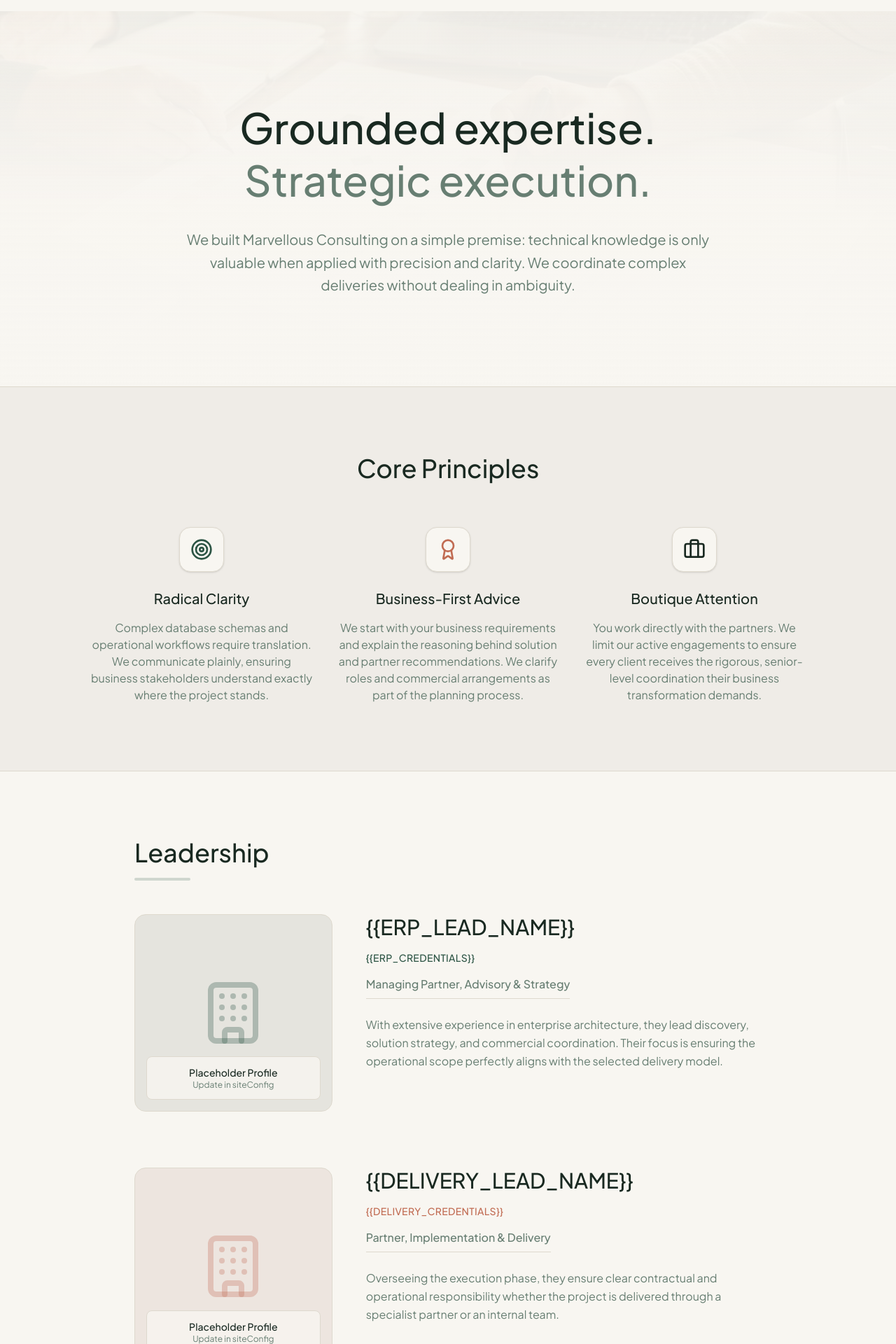
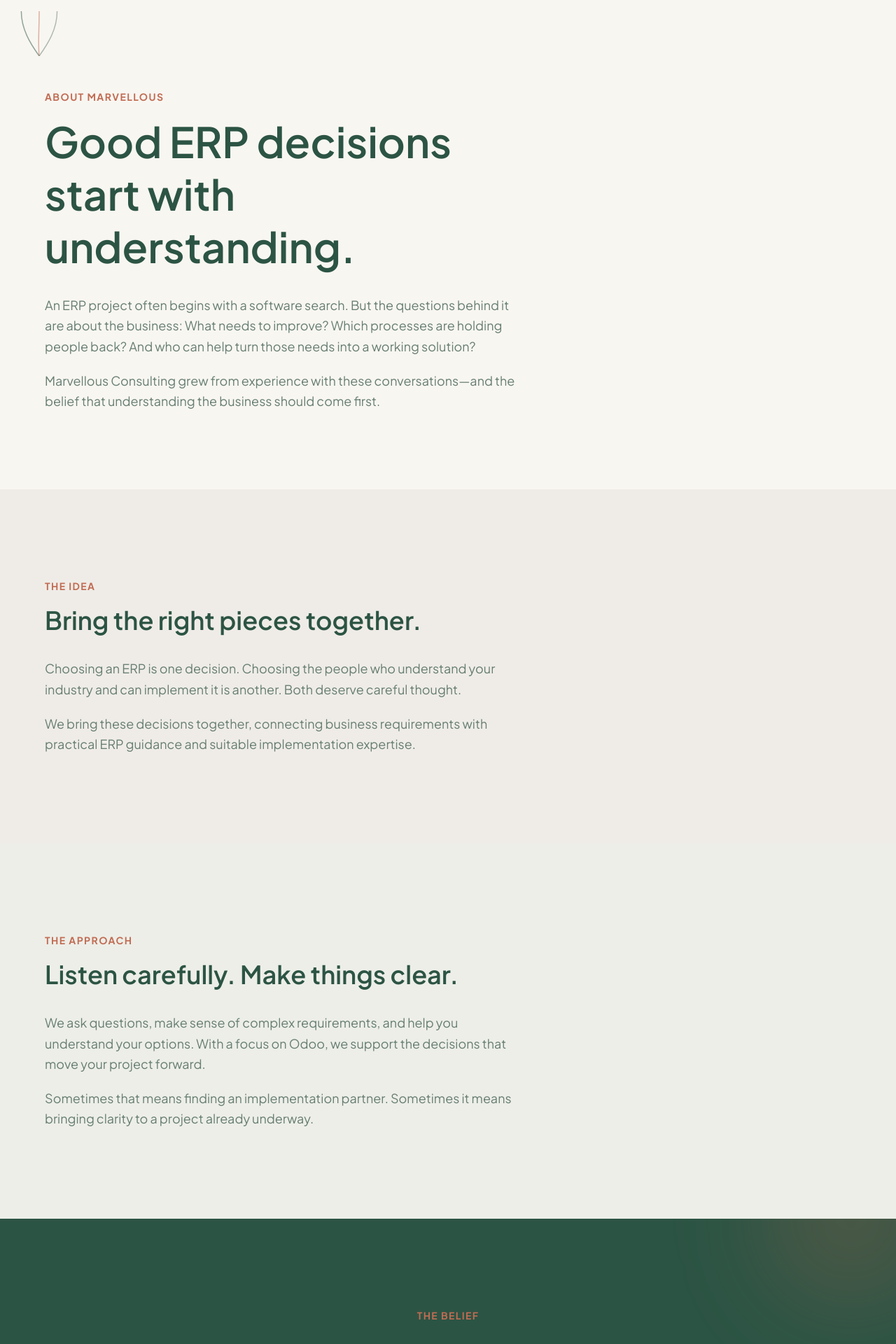
Before and after one commit to meghalshah9531/marvellous-website-vercel, a React (Vite) app in the folder artifacts/marvellous-consulting/: page /about in a window 1280 px wide. Shown: the part 80-2000 px from the top of the page at 70% size. Built offline with nearby package versions, Linux system fonts and the light colour scheme.

Commit message:
feat: About US

```diff
--- /dev/null
+++ b/artifacts/marvellous-consulting/src/components/converging-lines.tsx
@@ -0,0 +1,41 @@
+import { useRef } from "react"
+import { motion, useInView, useReducedMotion } from "framer-motion"
+
+// Three lines—business needs, ERP, implementation expertise—gradually meeting.
+export function ConvergingLines() {
+  const ref = useRef(null)
+  const isInView = useInView(ref, { once: true, margin: "-10% 0px -10% 0px" })
+  const reduceMotion = useReducedMotion()
+
+  const lines = [
+    { d: "M10,0 C10,40 30,72 50,100", color: "hsl(var(--primary))", delay: 0 },
+    { d: "M50,0 C50,40 47,72 50,100", color: "hsl(var(--secondary))", delay: 0.15 },
+    { d: "M90,0 C90,40 70,72 50,100", color: "hsl(var(--muted-foreground))", delay: 0.3 },
+  ]
+
+  return (
+    <svg
+      ref={ref}
+      aria-hidden="true"
+      className="hidden lg:block absolute inset-y-0 left-2 xl:left-6 w-16 pointer-events-none"
+      viewBox="0 0 100 100"
+      preserveAspectRatio="none"
+    >
+      {lines.map((line) => (
+        <motion.path
+          key={line.d}
+          d={line.d}
+          fill="none"
+          stroke={line.color}
+          strokeWidth={1.5}
+          strokeLinecap="round"
+          vectorEffect="non-scaling-stroke"
+          opacity={0.5}
+          initial={reduceMotion ? false : { pathLength: 0 }}
+          animate={isInView || reduceMotion ? { pathLength: 1 } : { pathLength: 0 }}
+          transition={{ duration: 1.6, delay: line.delay, ease: "easeInOut" }}
+        />
+      ))}
+    </svg>
+  )
+}
--- a/artifacts/marvellous-consulting/src/config/site.ts
+++ b/artifacts/marvellous-consulting/src/config/site.ts
@@ -16,20 +16,6 @@ export const siteConfig = {
   social: {
     linkedin: "https://www.linkedin.com/company/marvellous-consulting", // {{PLACEHOLDER}}
   },
-  partners: {
-    erp: {
-      name: "{{ERP_LEAD_NAME}}",
-      credentials: "{{ERP_CREDENTIALS}}",
-      title: "Managing Partner, Advisory & Strategy",
-      bio: "With extensive experience in enterprise architecture, they lead discovery, solution strategy, and commercial coordination. Their focus is ensuring the operational scope perfectly aligns with the selected delivery model."
-    },
-    delivery: {
-      name: "{{DELIVERY_LEAD_NAME}}",
-      credentials: "{{DELIVERY_CREDENTIALS}}",
-      title: "Partner, Implementation & Delivery",
-      bio: "Overseeing the execution phase, they ensure clear contractual and operational responsibility whether the project is delivered through a specialist partner or an internal team."
-    }
-  },
   disclaimer: {
     odoo: "Odoo is a registered trademark of Odoo S.A. Marvellous Consulting is an independent advisory and implementation coordination partner and is not directly affiliated with Odoo S.A."
   }
--- a/artifacts/marvellous-consulting/src/pages/about.tsx
+++ b/artifacts/marvellous-consulting/src/pages/about.tsx
@@ -1,87 +1,37 @@
 import { SEO } from "@/components/seo"
 import { ScrollReveal } from "@/components/scroll-reveal"
-import { CtaSection } from "@/components/cta-section"
-import { Building, Award, Target, Briefcase } from "lucide-react"
-import { siteConfig } from "@/config/site"
+import { ConvergingLines } from "@/components/converging-lines"
+import { Button } from "@/components/ui/button"
+import { Link } from "wouter"
 
 export default function About() {
   return (
     <div className="pt-24 min-h-screen">
       <SEO
         title="About Us"
-        description="Marvellous Consulting helps businesses plan ERP solutions and coordinate implementation."
+        description="Marvellous Consulting connects business requirements with the right ERP solution and the people who can deliver it."
       />
 
-      {/* Hero Section */}
-      <section className="py-20 lg:py-32 bg-background border-b border-border relative overflow-hidden">
-        <div className="absolute inset-0 z-0">
-          <img
-            src="/images/erp-delivery-workshop.jpg"
-            alt="Consulting Workshop"
-            className="w-full h-full object-cover opacity-[0.05] dark:opacity-[0.15] mix-blend-luminosity"
-          />
-          <div className="absolute inset-0 bg-gradient-to-t from-background via-background/90 to-transparent" />
-        </div>
+      <div className="relative">
+        <ConvergingLines />
 
-        <div className="container mx-auto px-4 md:px-6 lg:px-10 xl:px-16 2xl:px-24 relative z-10">
-          <div className="max-w-3xl mx-auto text-center space-y-8">
+        {/* Opening */}
+        <section className="py-20 lg:py-28 bg-background">
+          <div className="container mx-auto px-4 md:px-6 lg:px-10 xl:px-16 2xl:px-24">
+            <div className="max-w-2xl">
               <ScrollReveal>
-              <h1 className="text-4xl md:text-5xl lg:text-6xl font-serif font-medium leading-tight text-foreground">
-                Grounded expertise. <br className="hidden md:block" />
-                <span className="text-muted-foreground">Strategic execution.</span>
+                <p className="text-sm font-bold uppercase tracking-widest text-secondary mb-4">About Marvellous</p>
+                <h1 className="text-4xl md:text-5xl lg:text-6xl font-serif font-semibold leading-tight text-primary mb-8">
+                  Good ERP decisions start with understanding.
                 </h1>
               </ScrollReveal>
               <ScrollReveal delay={0.1}>
-              <p className="text-xl text-muted-foreground leading-relaxed">
-                We built Marvellous Consulting on a simple premise: technical knowledge is only valuable when applied with precision and clarity. We coordinate complex deliveries without dealing in ambiguity.
+                <div className="space-y-5 text-lg text-muted-foreground leading-relaxed">
+                  <p>
+                    An ERP project often begins with a software search. But the questions behind it are about the business: What needs to improve? Which processes are holding people back? And who can help turn those needs into a working solution?
                   </p>
-            </ScrollReveal>
-          </div>
-        </div>
-      </section>
-
-      {/* Our Values */}
-      <section className="py-24 bg-card border-b border-border">
-        <div className="container mx-auto px-4 md:px-6 lg:px-10 xl:px-16 2xl:px-24">
-          <ScrollReveal>
-            <h2 className="text-3xl md:text-4xl font-serif font-medium text-center mb-16 text-foreground">
-              Core Principles
-            </h2>
-          </ScrollReveal>
-
-          <div className="grid md:grid-cols-3 gap-8 max-w-5xl mx-auto">
-            <ScrollReveal delay={0.1}>
-              <div className="text-center space-y-4">
-                <div className="mx-auto w-16 h-16 bg-background rounded-2xl flex items-center justify-center border border-border shadow-sm mb-6">
-                  <Target className="size-8 text-primary" />
-                </div>
-                <h3 className="text-xl font-serif font-medium text-foreground">Radical Clarity</h3>
-                <p className="text-muted-foreground">
-                  Complex database schemas and operational workflows require translation. We communicate plainly, ensuring business stakeholders understand exactly where the project stands.
-                </p>
-              </div>
-            </ScrollReveal>
-
-            <ScrollReveal delay={0.2}>
-              <div className="text-center space-y-4">
-                <div className="mx-auto w-16 h-16 bg-background rounded-2xl flex items-center justify-center border border-border shadow-sm mb-6">
-                  <Award className="size-8 text-secondary" />
-                </div>
-                <h3 className="text-xl font-serif font-medium text-foreground">Business-First Advice</h3>
-                <p className="text-muted-foreground">
-                  We start with your business requirements and explain the reasoning behind solution and partner recommendations. We clarify roles and commercial arrangements as part of the planning process.
-                </p>
-              </div>
-            </ScrollReveal>
-
-            <ScrollReveal delay={0.3}>
-              <div className="text-center space-y-4">
-                <div className="mx-auto w-16 h-16 bg-background rounded-2xl flex items-center justify-center border border-border shadow-sm mb-6">
-                  <Briefcase className="size-8 text-foreground" />
-                </div>
-                <h3 className="text-xl font-serif font-medium text-foreground">Boutique Attention</h3>
-                <p className="text-muted-foreground">
-                  You work directly with the partners. We limit our active engagements to ensure every client receives the rigorous, senior-level coordination their business transformation demands.
+                  <p>
+                    Marvellous Consulting grew from experience with these conversations—and the belief that understanding the business should come first.
                   </p>
                 </div>
               </ScrollReveal>
@@ -89,67 +39,81 @@ export default function About() {
           </div>
         </section>
 
-      {/* Leadership */}
-      <section className="py-24 bg-background">
-        <div className="container mx-auto px-4 md:px-6 lg:px-10 xl:px-16 2xl:px-24 max-w-5xl">
+        {/* The Idea */}
+        <section className="py-24 lg:py-32 bg-card">
+          <div className="container mx-auto px-4 md:px-6 lg:px-10 xl:px-16 2xl:px-24">
+            <div className="max-w-2xl">
               <ScrollReveal>
-            <div className="mb-12 text-center md:text-left">
-              <h2 className="text-3xl md:text-4xl font-serif font-medium text-foreground mb-4">
-                Leadership
+                <p className="text-sm font-bold uppercase tracking-widest text-secondary mb-4">The Idea</p>
+                <h2 className="text-3xl md:text-4xl font-serif font-semibold text-primary leading-tight mb-8">
+                  Bring the right pieces together.
                 </h2>
-              <div className="h-1 w-20 bg-primary/20 rounded-full mx-auto md:mx-0" />
-            </div>
               </ScrollReveal>
-
-          <div className="space-y-20">
-            {/* ERP Advisory Partner */}
               <ScrollReveal delay={0.1}>
-              <div className="grid md:grid-cols-[1fr_2fr] gap-8 lg:gap-12 items-start">
-                <div className="aspect-square bg-card rounded-2xl border border-border flex items-center justify-center relative overflow-hidden group">
-                  <div className="absolute inset-0 bg-primary/5 group-hover:bg-primary/10 transition-colors" />
-                  <Building className="size-24 text-primary/30" />
-                  <div className="absolute bottom-4 left-4 right-4 bg-background/80 backdrop-blur-sm p-3 rounded-lg border border-border text-center">
-                    <p className="font-medium text-sm text-foreground">Placeholder Profile</p>
-                    <p className="text-xs text-muted-foreground">Update in siteConfig</p>
-                  </div>
-                </div>
-                <div className="space-y-4">
-                  <h3 className="text-2xl md:text-3xl font-serif font-medium text-foreground">{siteConfig.partners.erp.name}</h3>
-                  <p className="text-primary font-medium tracking-wide uppercase text-sm">{siteConfig.partners.erp.credentials}</p>
-                  <p className="text-muted-foreground font-medium pb-2 border-b border-border inline-block">{siteConfig.partners.erp.title}</p>
-                  <div className="text-muted-foreground leading-relaxed pt-2">
-                    <p>{siteConfig.partners.erp.bio}</p>
-                  </div>
-                </div>
-              </div>
-            </ScrollReveal>
-
-            {/* Delivery Partner */}
-            <ScrollReveal delay={0.2}>
-              <div className="grid md:grid-cols-[1fr_2fr] gap-8 lg:gap-12 items-start">
-                <div className="aspect-square bg-card rounded-2xl border border-border flex items-center justify-center relative overflow-hidden group">
-                  <div className="absolute inset-0 bg-secondary/5 group-hover:bg-secondary/10 transition-colors" />
-                  <Building className="size-24 text-secondary/30" />
-                  <div className="absolute bottom-4 left-4 right-4 bg-background/80 backdrop-blur-sm p-3 rounded-lg border border-border text-center">
-                    <p className="font-medium text-sm text-foreground">Placeholder Profile</p>
-                    <p className="text-xs text-muted-foreground">Update in siteConfig</p>
-                  </div>
-                </div>
-                <div className="space-y-4">
-                  <h3 className="text-2xl md:text-3xl font-serif font-medium text-foreground">{siteConfig.partners.delivery.name}</h3>
-                  <p className="text-secondary font-medium tracking-wide uppercase text-sm">{siteConfig.partners.delivery.credentials}</p>
-                  <p className="text-muted-foreground font-medium pb-2 border-b border-border inline-block">{siteConfig.partners.delivery.title}</p>
-                  <div className="text-muted-foreground leading-relaxed pt-2">
-                    <p>{siteConfig.partners.delivery.bio}</p>
-                  </div>
-                </div>
+                <div className="space-y-5 text-lg text-muted-foreground leading-relaxed">
+                  <p>
+                    Choosing an ERP is one decision. Choosing the people who understand your industry and can implement it is another. Both deserve careful thought.
+                  </p>
+                  <p>
+                    We bring these decisions together, connecting business requirements with practical ERP guidance and suitable implementation expertise.
+                  </p>
                 </div>
               </ScrollReveal>
             </div>
           </div>
         </section>
 
-      <CtaSection />
+        {/* The Approach */}
+        <section className="py-24 lg:py-32 bg-primary/5">
+          <div className="container mx-auto px-4 md:px-6 lg:px-10 xl:px-16 2xl:px-24">
+            <div className="max-w-2xl">
+              <ScrollReveal>
+                <p className="text-sm font-bold uppercase tracking-widest text-secondary mb-4">The Approach</p>
+                <h2 className="text-3xl md:text-4xl font-serif font-semibold text-primary leading-tight mb-8">
+                  Listen carefully. Make things clear.
+                </h2>
+              </ScrollReveal>
+              <ScrollReveal delay={0.1}>
+                <div className="space-y-5 text-lg text-muted-foreground leading-relaxed">
+                  <p>
+                    We ask questions, make sense of complex requirements, and help you understand your options. With a focus on Odoo, we support the decisions that move your project forward.
+                  </p>
+                  <p>
+                    Sometimes that means finding an implementation partner. Sometimes it means bringing clarity to a project already underway.
+                  </p>
+                </div>
+              </ScrollReveal>
+            </div>
+          </div>
+        </section>
+      </div>
+
+      {/* The Belief */}
+      <section className="py-24 lg:py-32 bg-primary dark:bg-card text-primary-foreground dark:text-primary relative overflow-hidden">
+        <div aria-hidden="true" className="absolute top-0 right-0 w-64 h-64 bg-secondary/20 rounded-full blur-3xl -translate-y-1/2 translate-x-1/4 pointer-events-none" />
+        <div aria-hidden="true" className="absolute bottom-0 left-0 w-80 h-80 bg-background/10 rounded-full blur-3xl translate-y-1/3 -translate-x-1/4 pointer-events-none" />
+
+        <div className="container mx-auto px-4 md:px-6 lg:px-10 xl:px-16 2xl:px-24 relative z-10">
+          <ScrollReveal className="max-w-2xl mx-auto text-center space-y-6">
+            <p className="text-sm font-bold uppercase tracking-widest text-secondary">The Belief</p>
+            <h2 className="text-3xl md:text-4xl font-serif font-semibold leading-tight">
+              The right fit makes the difference.
+            </h2>
+            <p className="text-primary-foreground/85 dark:text-primary/85 text-lg leading-relaxed">
+              Your processes, people, and priorities shape what "right" means for your business. That is where our work begins.
+            </p>
+            <p className="font-serif text-xl md:text-2xl leading-snug pt-2">
+              The right ERP solution.<br />
+              The right implementation partner.
+            </p>
+            <div className="pt-4">
+              <Button asChild size="lg" variant="secondary" className="h-12 px-8 text-base">
+                <Link href="/contact">Let's Discuss Your Project</Link>
+              </Button>
+            </div>
+          </ScrollReveal>
+        </div>
+      </section>
     </div>
   )
 }
```
Also changed, not shown: 6 other files (tests, documents, lock files or other folders). Lines whose indentation alone changed are shown as unchanged.
